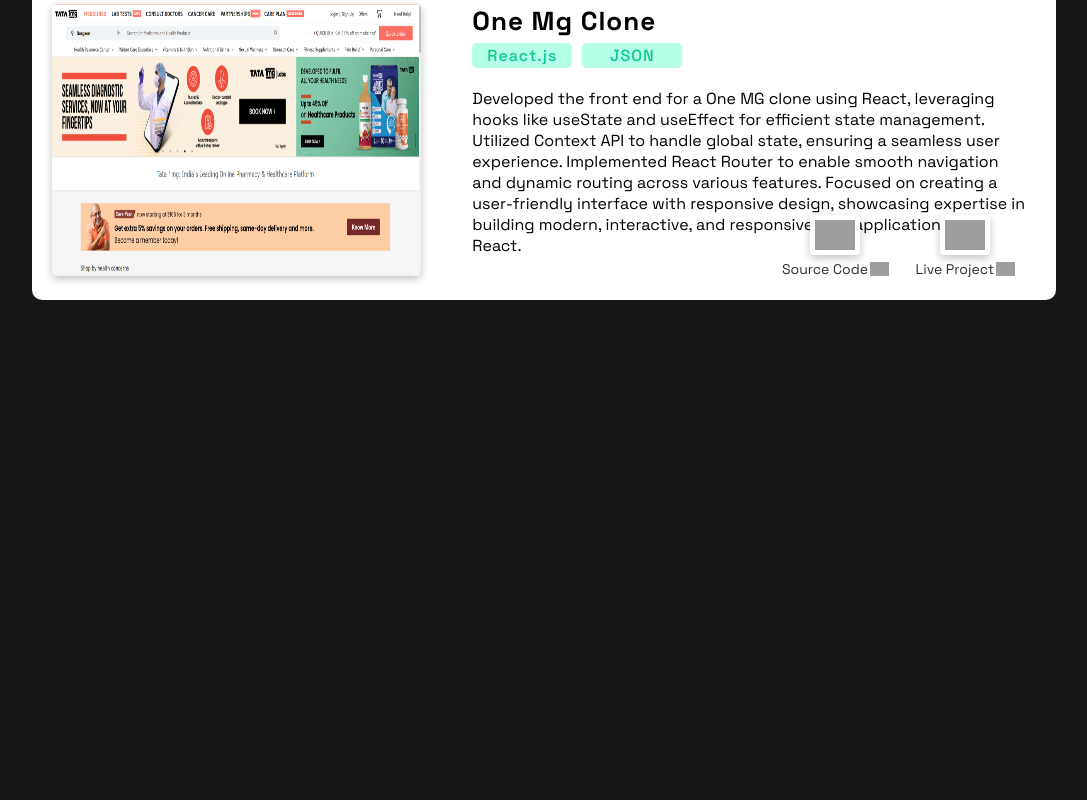
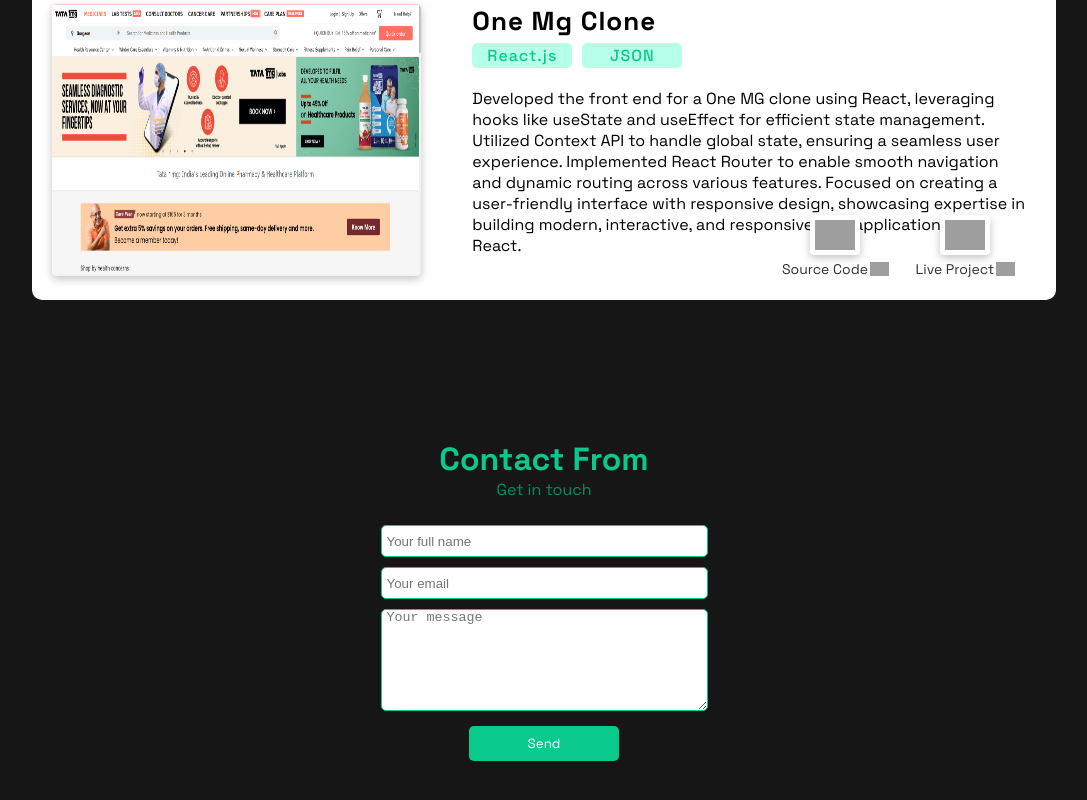
Before and after one commit to Narendra5305/newportfolio, a React (Vite) app: page / in a window 1280 px wide. Shown: the part 3414-4214 px from the top of the page, without its empty margins (96-1183 px from the left). Before the commit the page ends 3814 px from the top, so only its background shows below. Built offline with nearby package versions, Linux system fonts and the light colour scheme; grey boxes are pictures that could not be loaded; a web font is replaced by a local one.

Commit message:
contact section added

```diff
--- a/package.json
+++ b/package.json
@@ -10,6 +10,7 @@
     "preview": "vite preview"
   },
   "dependencies": {
+    "@emailjs/browser": "^4.4.1",
     "react": "^18.3.1",
     "react-dom": "^18.3.1"
   },
--- a/src/App.jsx
+++ b/src/App.jsx
@@ -2,11 +2,12 @@
 import reactLogo from './assets/react.svg'
 import viteLogo from '/vite.svg'
 import './App.css'
-import Navbar from './component/navbar/navbar'
+import Navbar from './component/navbar/navbar/navbar'
 import Home from './pages/home/home'
 import About from './pages/about/about'
 import Skill from './pages/skill/skill'
 import Projects from './pages/projects/projects'
+import ContactForm from './pages/contact/contact'
 
 function App() {
 
@@ -17,7 +18,7 @@
       <About/>
       <Skill/>
       <Projects/>
-
+      <ContactForm/>
     </>
   )
 }
--- a/src/component/navbar/navbar.jsx
+++ b/src/component/navbar/navbar/navbar.jsx
@@ -15,7 +15,7 @@
                         <li><a href="#about">About</a></li>
                         <li><a href="#skills">Skills</a></li>
                         <li><a href="#projects">Projects</a></li>
-                        <li><a href="#contact-section">Contact</a></li>
+                        <li><a href="#contact">Contact</a></li>
                         <li><a href="https://drive.google.com/file/d/1ogPU4vizaJ_OpoQ5pjj67wUXjgjNJ5ND/view?usp=sharing" target="blank">Resume</a></li>
                     </ul>
                 </div>
--- /dev/null
+++ b/src/pages/contact/contact.css
@@ -0,0 +1,74 @@
+.form-main{
+    height: 50vh;
+}
+
+
+.form-main label{
+    color: #0ac98c;
+    font-family: "Space Grotesk", serif;
+    font-optical-sizing: auto;
+    font-style: normal;
+}
+
+
+.form-main button{
+    background-color: #0ac98c;
+    font-family: "Space Grotesk", serif;
+    font-optical-sizing: auto;
+    font-style: normal;
+    color: white;
+    width: 150px;
+    height: 35px;
+    border: none;
+    border-radius: 5px;
+}
+
+.form-main{
+    display: flex;
+    justify-content: center;
+    flex-direction: column;
+    gap: 25px;
+
+}
+
+
+.form{
+    display: flex;
+    justify-content: center;
+    flex-direction: column;
+    align-items: center;
+    gap: 10px;
+}
+
+.form label input ,textarea{
+    width: 40vh;
+    border-radius: 5px;
+    border: none;
+    border: 1px solid  #0ac98c;
+}
+
+.form label input{
+    height: 30px;
+    padding-left: 5px;
+}
+
+.form label textarea{
+    height: 100px;
+    padding-left: 5px;
+}
+
+.form-header{
+    color: #0ac98c;
+    font-family: "Space Grotesk", serif;
+    font-optical-sizing: auto;
+    font-style: normal;
+    text-align: center;
+}
+
+.form-header h3{
+    font-size: 32px;
+}
+
+.form-header p{
+    color: #019063;
+}
--- /dev/null
+++ b/src/pages/contact/contact.jsx
@@ -0,0 +1,53 @@
+import React, { useRef } from "react";
+import emailjs from "@emailjs/browser";
+
+import "../contact/contact.css"
+
+const ContactForm = () => {
+  const form = useRef();
+
+  const sendEmail = (e) => {
+    e.preventDefault();
+
+    emailjs
+      .sendForm(
+        "service_89q91w4",
+        "template_2z5nmlh",
+        form.current,
+        "yMhn909S1qOX7N_7Z"
+      )
+      .then(
+        (result) => {
+          console.log("Email sent successfully:", result.text);
+          alert("Message sent successfully!");
+        },
+        (error) => {
+          console.error("Error sending email:", error.text);
+          alert("Failed to send message. Please try again.");
+        }
+      );
+  };
+
+  return (
+    <div id="contact" className="form-main">
+        <div className="form-header">
+            <h3>Contact From</h3>
+            <p>Get in touch</p>
+        </div>
+        <form className="form" ref={form} onSubmit={sendEmail}>
+            <label>
+                <input type="text" name="name" placeholder="Your full name" required />
+            </label>
+            <label>
+                <input type="email" name="email" placeholder="Your email" required />
+            </label>
+            <label>
+                <textarea name="message"  placeholder="Your message" required />
+            </label>
+            <button type="submit">Send</button>
+        </form>
+    </div>
+  );
+};
+
+export default ContactForm;
--- a/src/pages/home/home.css
+++ b/src/pages/home/home.css
@@ -10,7 +10,6 @@
 
 
 .home-cont{
-
     width: auto;
     display: flex;
     justify-content: center;
@@ -19,7 +18,6 @@
 
 
 .home-box-1{
-
     width: 600px;
 }
 
```
Also changed, not shown: src/component/navbar/footer/footer.css (added), src/component/navbar/footer/footer.jsx (added), src/component/navbar/navbar/navbar.css (renamed from src/component/navbar/navbar.css), 1 other file (tests, documents, lock files or other folders).
